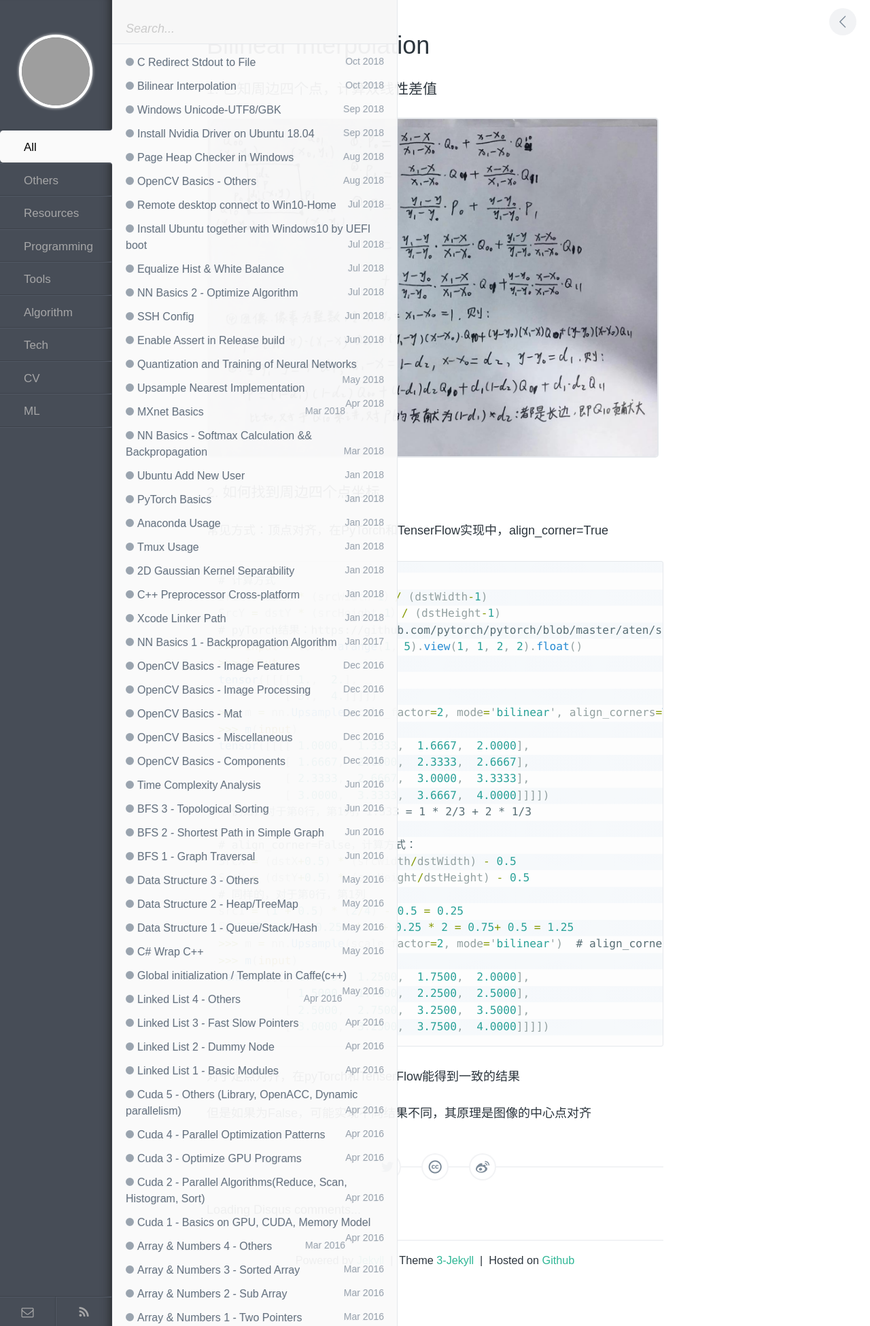
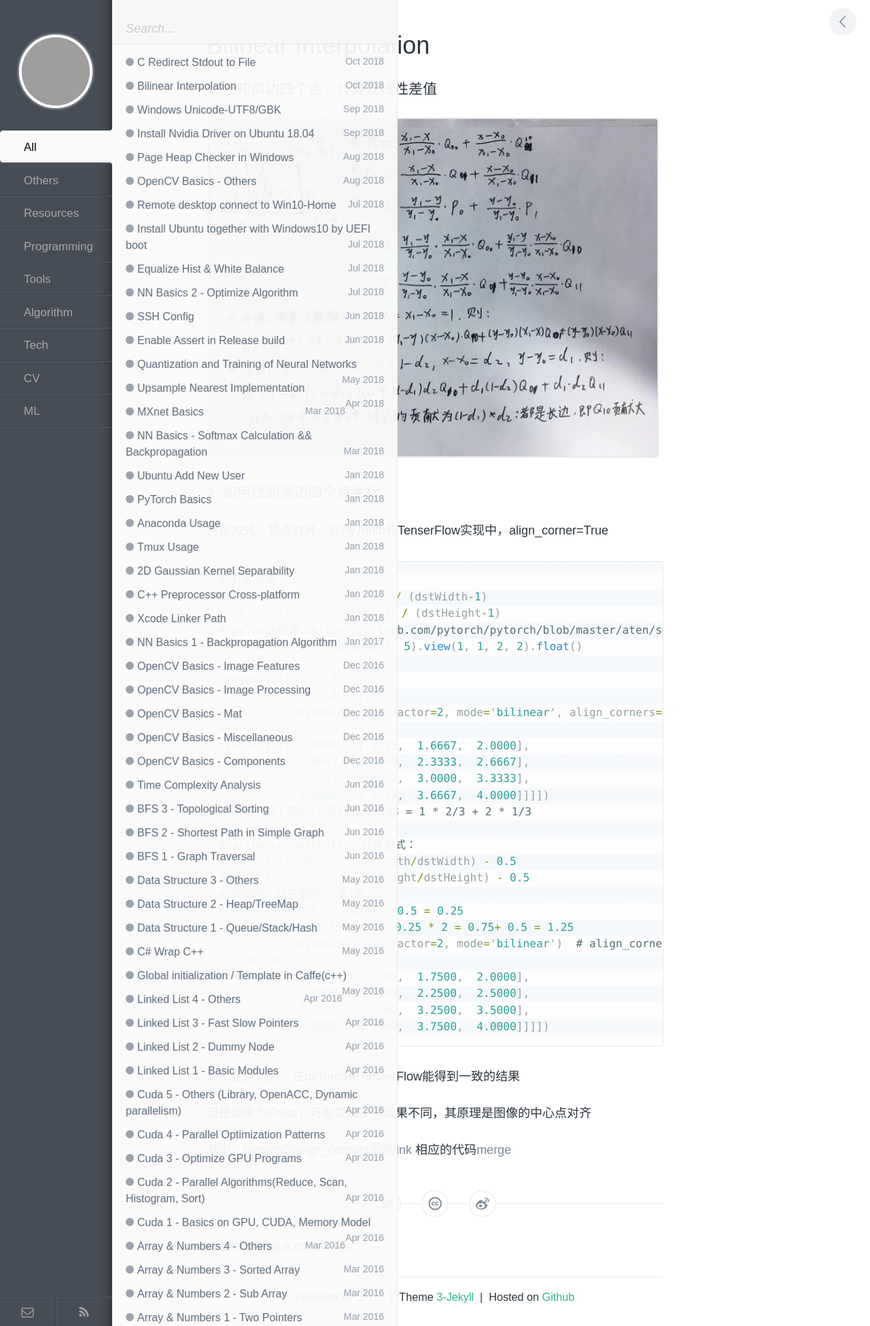
Before and after one commit to wykvictor/wykvictor.github.io, a Jekyll site: the page built from _posts/CV/2018-10-01-Bilinear-Interpolation.md, in a window 1280 px wide. Shown: the whole page at 68% size. Built offline with Jekyll 4.4.1, drawn with Linux system fonts in a browser that asks for light colours; comment, search, counter and statistics services are not loaded; grey boxes are pictures that could not be loaded.

Commit message:
update upsample linear

```diff
--- a/_posts/CV/2018-10-01-Bilinear-Interpolation.md
+++ b/_posts/CV/2018-10-01-Bilinear-Interpolation.md
@@ -44,3 +44,6 @@
 对于定点对齐，在pyTorch和TenserFlow能得到一致的结果
 
 但是如果为False，可能实现不同结果不同，其原理是图像的中心点对齐
+
+其中，pytorch的align_corners实现[link](https://github.com/pytorch/pytorch/blob/227c8f2654c5aa4dda319d7401d319bb4636be47/aten/src/THCUNN/linear_upsampling.h)
+相应的代码[merge](https://github.com/pytorch/pytorch/pull/5927)
```
